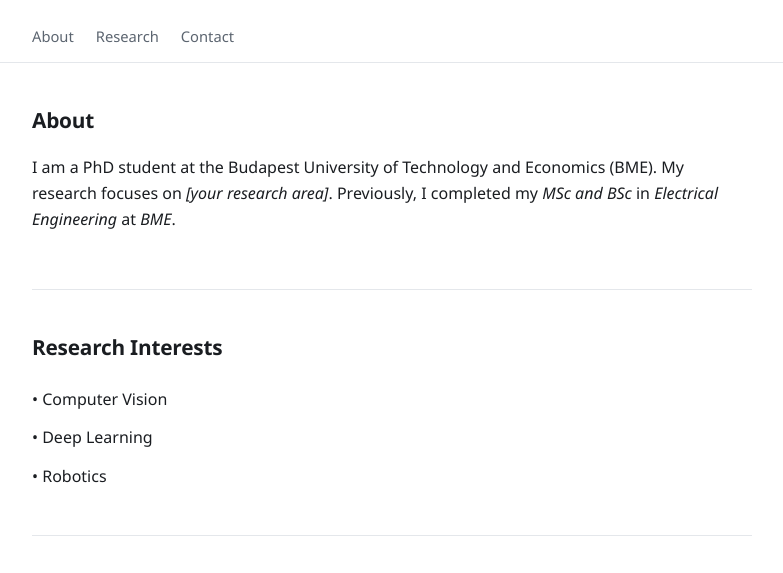
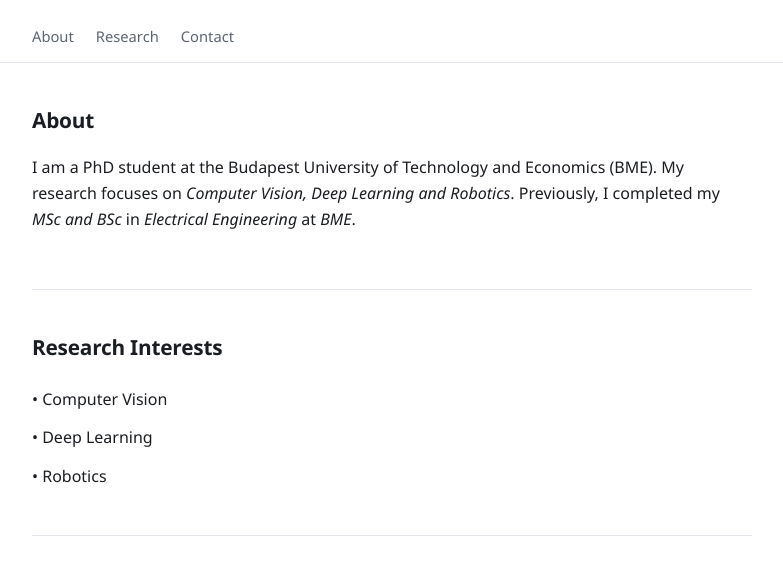
Before and after one commit to bogarrichard/bogarrichard.github.io, a plain HTML site: page index.html in a window 1280 px wide. Shown: the part 206-779 px from the top of the page, without its empty margins (248-1031 px from the left). Drawn offline with Linux system fonts and the light colour scheme.

Commit message:
fix: add research fields

```diff
--- a/index.html
+++ b/index.html
@@ -125,7 +125,7 @@
         I am a PhD student at the Budapest University of Technology and Economics (BME).
         <!-- TODO: Write a short bio. What field are you in? What broad questions
              motivate your work? When and where did you start your PhD? -->
-        My research focuses on <em>[your research area]</em>. Previously, I completed
+        My research focuses on <em>Computer Vision, Deep Learning and Robotics</em>. Previously, I completed
         my <em>MSc and BSc </em> in <em>Electrical Engineering</em> at <em>BME</em>.
       </p>
     </section>
```
